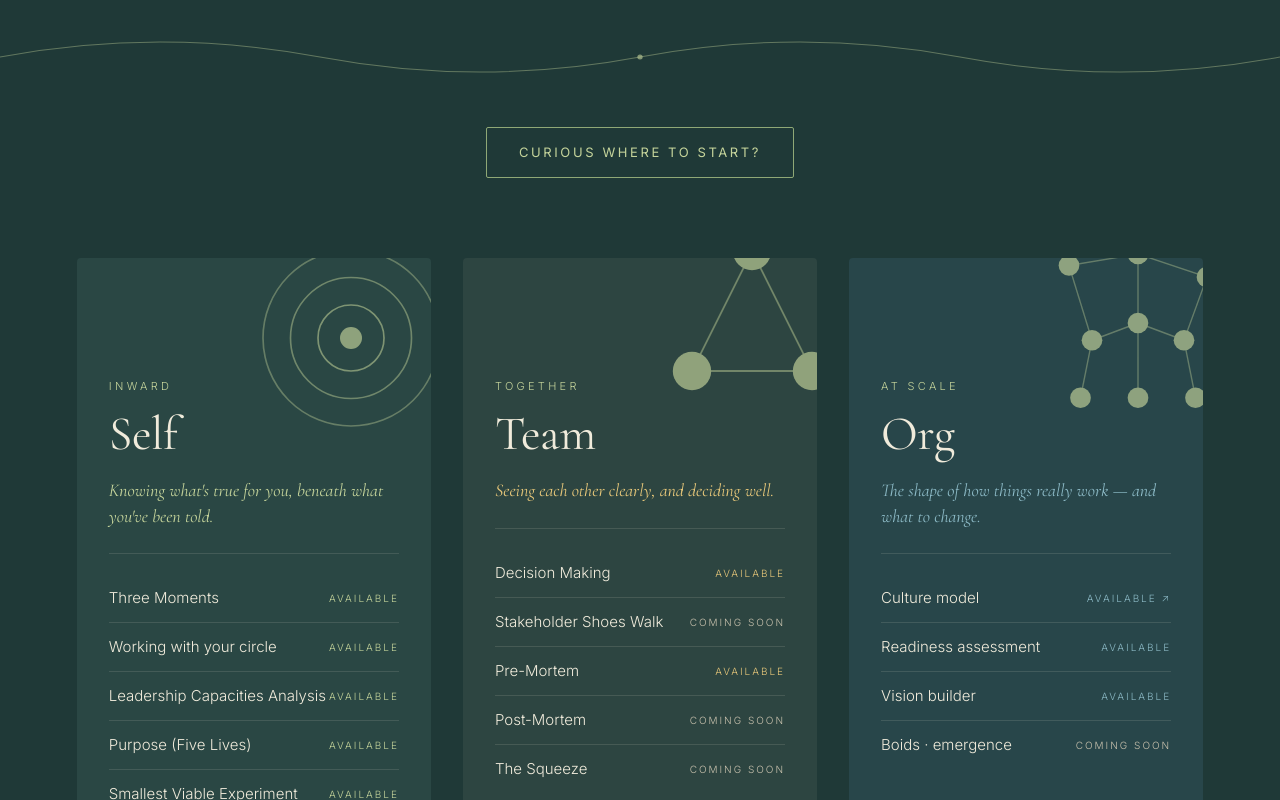
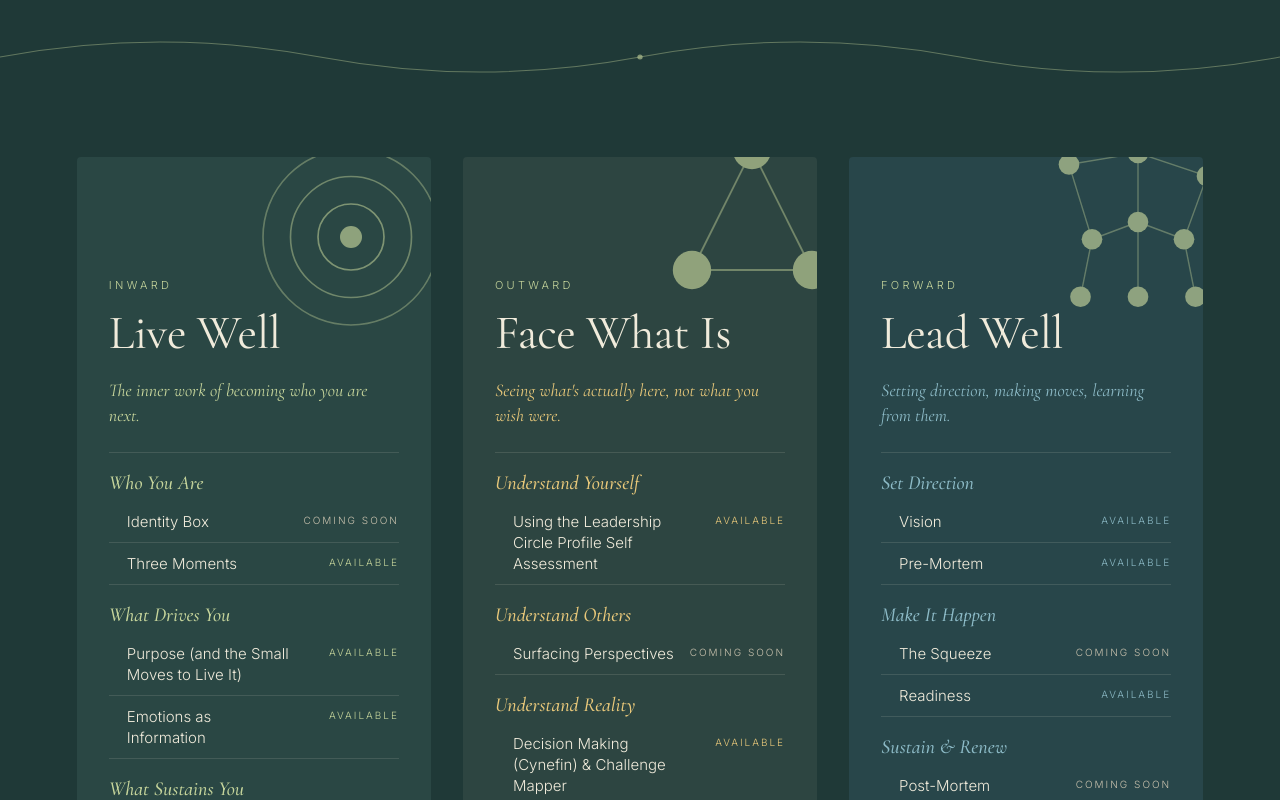
Before and after one commit to JMZywietz/InciteU, a React (Vite) app: page / in a window 1280 px wide. Shown: the part 660-1460 px from the top of the page. Built offline with nearby package versions, Linux system fonts and the light colour scheme.

Commit message:
Homepage IA: Live Well / Face What Is / Lead Well with sub-bucket headings

```diff
--- a/src/components/CategoryCard.jsx
+++ b/src/components/CategoryCard.jsx
@@ -17,10 +17,27 @@ const VARIANT_ACCENT = {
   org:  '#8CBAC6',
 };
 
-export default function CategoryCard({ label, name, tagline, Icon, iconStyle, tools, navigate, guideTo, variant }) {
+export default function CategoryCard({ label, name, tagline, Icon, iconStyle, tools, toolGroups, navigate, guideTo, variant }) {
   const [hovered, setHovered] = useState(false);
   const bgPair = VARIANT_BG[variant] || { base: C.bgCard, hover: C.bgCardHover };
   const accent = VARIANT_ACCENT[variant] || C.sage;
+
+  // Render a single tool list item (used by both grouped and flat rendering).
+  const renderToolItem = (t, i, allItems, isLast) => {
+    const isLink = !!(t.to || t.external);
+    const onClick = t.to ? () => navigate(t.to) : t.external ? () => window.open(t.external, '_blank', 'noopener') : null;
+    return (
+      <li key={i} onClick={onClick}
+          style={{ padding: '10px 0 10px 18px', borderBottom: isLast ? 'none' : `1px solid ${C.line}`, display: 'flex', justifyContent: 'space-between', alignItems: 'flex-start', gap: 12, fontSize: 15, color: C.cream, cursor: isLink ? 'pointer' : 'default', transition: 'color 0.3s', lineHeight: 1.4 }}
+          onMouseEnter={(e) => { if (isLink) e.currentTarget.style.color = accent; }}
+          onMouseLeave={(e) => { if (isLink) e.currentTarget.style.color = C.cream; }}>
+        <span style={{ flex: '1 1 auto', minWidth: 0 }}>{t.name}</span>
+        <span style={{ fontSize: 10, letterSpacing: '0.2em', textTransform: 'uppercase', whiteSpace: 'nowrap', flex: '0 0 auto', minWidth: 95, textAlign: 'right', paddingTop: 2, color: t.live ? accent : C.creamMuted }}>
+          {t.live ? `Available${t.external ? ' ↗' : ''}` : 'Coming soon'}
+        </span>
+      </li>
+    );
+  };
 
   return (
     <div onMouseEnter={() => setHovered(true)} onMouseLeave={() => setHovered(false)}
@@ -40,23 +57,32 @@ export default function CategoryCard({ label, name, tagline, Icon, iconStyle, to
             Not sure where to begin? <span style={{ fontStyle: 'normal' }}>→</span>
           </a>
         )}
-        <ul style={{ listStyle: 'none', padding: 0, margin: 0, borderTop: `1px solid ${C.line}`, paddingTop: 20 }}>
-          {tools.map((t, i) => {
-            const isLink = !!(t.to || t.external);
-            const onClick = t.to ? () => navigate(t.to) : t.external ? () => window.open(t.external, '_blank', 'noopener') : null;
-            return (
-              <li key={i} onClick={onClick}
-                  style={{ padding: '12px 0', borderBottom: i === tools.length - 1 ? 'none' : `1px solid ${C.line}`, display: 'flex', justifyContent: 'space-between', alignItems: 'center', fontSize: 15, color: C.cream, cursor: isLink ? 'pointer' : 'default', transition: 'color 0.3s' }}
-                  onMouseEnter={(e) => { if (isLink) e.currentTarget.style.color = accent; }}
-                  onMouseLeave={(e) => { if (isLink) e.currentTarget.style.color = C.cream; }}>
-                <span>{t.name}</span>
-                <span style={{ fontSize: 10, letterSpacing: '0.2em', textTransform: 'uppercase', color: t.live ? accent : C.creamMuted }}>
-                  {t.live ? `Available${t.external ? ' ↗' : ''}` : 'Coming soon'}
-                </span>
-              </li>
-            );
-          })}
-        </ul>
+
+        {/* Grouped rendering: sub-bucket headings + tools in each group */}
+        {toolGroups && (
+          <div style={{ borderTop: `1px solid ${C.line}`, paddingTop: 12 }}>
+            {toolGroups.map((group, gi) => (
+              <div key={gi} style={{ marginTop: gi === 0 ? 6 : 18 }}>
+                <h3 style={{ fontFamily: F.serif, fontStyle: 'italic', fontSize: 20, fontWeight: 500, lineHeight: 1.2, margin: '0 0 6px 0', color: accent }}>{group.label}</h3>
+                <ul style={{ listStyle: 'none', padding: 0, margin: 0 }}>
+                  {group.tools.map((t, i) => {
+                    const isLastInGroup = i === group.tools.length - 1;
+                    const isLastGroup = gi === toolGroups.length - 1;
+                    const isLast = isLastInGroup && isLastGroup;
+                    return renderToolItem(t, i, group.tools, isLast);
+                  })}
+                </ul>
+              </div>
+            ))}
+          </div>
+        )}
+
+        {/* Flat rendering (backward compatible): used when toolGroups not provided */}
+        {!toolGroups && tools && (
+          <ul style={{ listStyle: 'none', padding: 0, margin: 0, borderTop: `1px solid ${C.line}`, paddingTop: 20 }}>
+            {tools.map((t, i) => renderToolItem(t, i, tools, i === tools.length - 1))}
+          </ul>
+        )}
       </div>
     </div>
   );
--- a/src/pages/HomePage.jsx
+++ b/src/pages/HomePage.jsx
@@ -33,40 +33,47 @@ export default function HomePage() {
 
       <OrganicDivider />
 
-      <section style={{ padding: '0 6vw 50px', textAlign: 'center' }}>
-        <a onClick={(e) => { e.preventDefault(); navigate('where-to-start'); }} href="#"
-           style={btn('primary')}
-           onMouseEnter={btnHoverIn}
-           onMouseLeave={btnHoverOut}>
-          Curious where to start?
-        </a>
-      </section>
-
       <section id="tools-anchor" style={{ padding: '30px 6vw 120px', maxWidth: 1400, margin: '0 auto' }}>
         <div style={{ display: 'grid', gridTemplateColumns: 'repeat(auto-fit, minmax(320px, 1fr))', gap: 32 }}>
-          <CategoryCard variant="self" label="Inward" name="Self" tagline="Knowing what's true for you, beneath what you've been told." Icon={SelfIcon} iconStyle={{ top: -30, right: -30, width: 220, height: 220 }} navigate={navigate}
-            tools={[
-              { name: 'Three Moments', live: true, to: 'three-moments' },
-              { name: 'Working with your circle', live: true, to: 'lcp' },
-              { name: 'Leadership Capacities Analysis', live: true, to: 'leadership-capacities' },
-              { name: 'Purpose (Five Lives)', live: true, to: 'five-lives' },
-              { name: 'Smallest Viable Experiment', live: true, to: 'smallest-viable-experiment' },
-              { name: 'Possibilities', live: false },
+          <CategoryCard variant="self" label="Inward" name="Live Well" tagline="The inner work of becoming who you are next." Icon={SelfIcon} iconStyle={{ top: -30, right: -30, width: 220, height: 220 }} navigate={navigate}
+            toolGroups={[
+              { label: 'Who You Are', tools: [
+                { name: 'Identity Box', live: false },
+                { name: 'Three Moments', live: true, to: 'three-moments' },
+              ]},
+              { label: 'What Drives You', tools: [
+                { name: 'Purpose (and the Small Moves to Live It)', live: true, to: 'purpose-small-moves' },
+                { name: 'Emotions as Information', live: true, to: 'emotions-as-information' },
+              ]},
+              { label: 'What Sustains You', tools: [
+                { name: 'State Check', live: false },
+              ]},
             ]} />
-          <CategoryCard variant="team" label="Together" name="Team" tagline="Seeing each other clearly, and deciding well." Icon={TeamIcon} iconStyle={{ top: -55, right: -55, width: 240, height: 240 }} navigate={navigate}
-            tools={[
-              { name: 'Decision Making', live: true, to: 'challenge-mapper' },
-              { name: 'Stakeholder Shoes Walk', live: false },
-              { name: 'Pre-Mortem', live: true, to: 'pre-mortem' },
-              { name: 'Post-Mortem', live: false },
-              { name: 'The Squeeze', live: false },
+          <CategoryCard variant="team" label="Outward" name="Face What Is" tagline="Seeing what's actually here, not what you wish were." Icon={TeamIcon} iconStyle={{ top: -55, right: -55, width: 240, height: 240 }} navigate={navigate}
+            toolGroups={[
+              { label: 'Understand Yourself', tools: [
+                { name: 'Using the Leadership Circle Profile Self Assessment', live: true, to: 'lcp' },
+              ]},
+              { label: 'Understand Others', tools: [
+                { name: 'Surfacing Perspectives', live: false },
+              ]},
+              { label: 'Understand Reality', tools: [
+                { name: 'Decision Making (Cynefin) & Challenge Mapper', live: true, to: 'challenge-mapper' },
+              ]},
             ]} />
-          <CategoryCard variant="org" label="At scale" name="Org" tagline="The shape of how things really work — and what to change." Icon={OrgIcon} iconStyle={{ top: -50, right: -50, width: 230, height: 230 }} navigate={navigate}
-            tools={[
-              { name: 'Culture model', live: true, external: 'https://qq5l85.csb.app/' },
-              { name: 'Readiness assessment', live: true, to: 'readiness' },
-              { name: 'Vision builder', live: true, to: 'vision' },
-              { name: 'Boids · emergence', live: false },
+          <CategoryCard variant="org" label="Forward" name="Lead Well" tagline="Setting direction, making moves, learning from them." Icon={OrgIcon} iconStyle={{ top: -50, right: -50, width: 230, height: 230 }} navigate={navigate}
+            toolGroups={[
+              { label: 'Set Direction', tools: [
+                { name: 'Vision', live: true, to: 'vision' },
+                { name: 'Pre-Mortem', live: true, to: 'pre-mortem' },
+              ]},
+              { label: 'Make It Happen', tools: [
+                { name: 'The Squeeze', live: false },
+                { name: 'Readiness', live: true, to: 'readiness' },
+              ]},
+              { label: 'Sustain & Renew', tools: [
+                { name: 'Post-Mortem', live: false },
+              ]},
             ]} />
         </div>
       </section>
```
